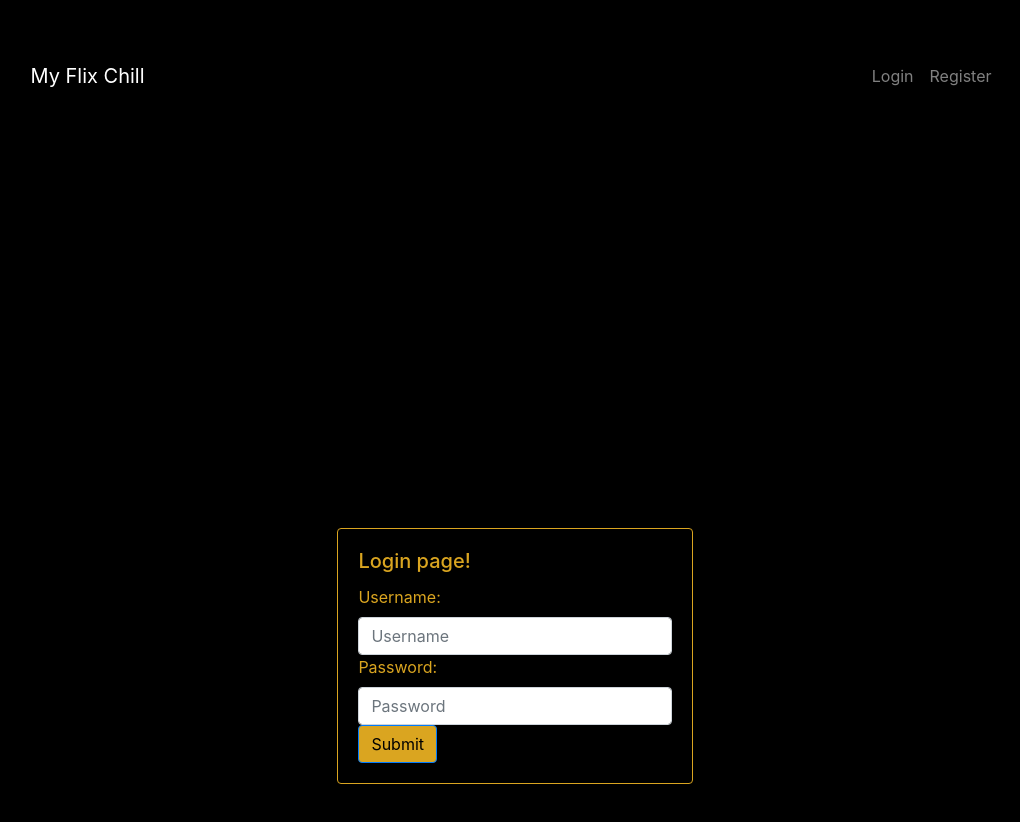
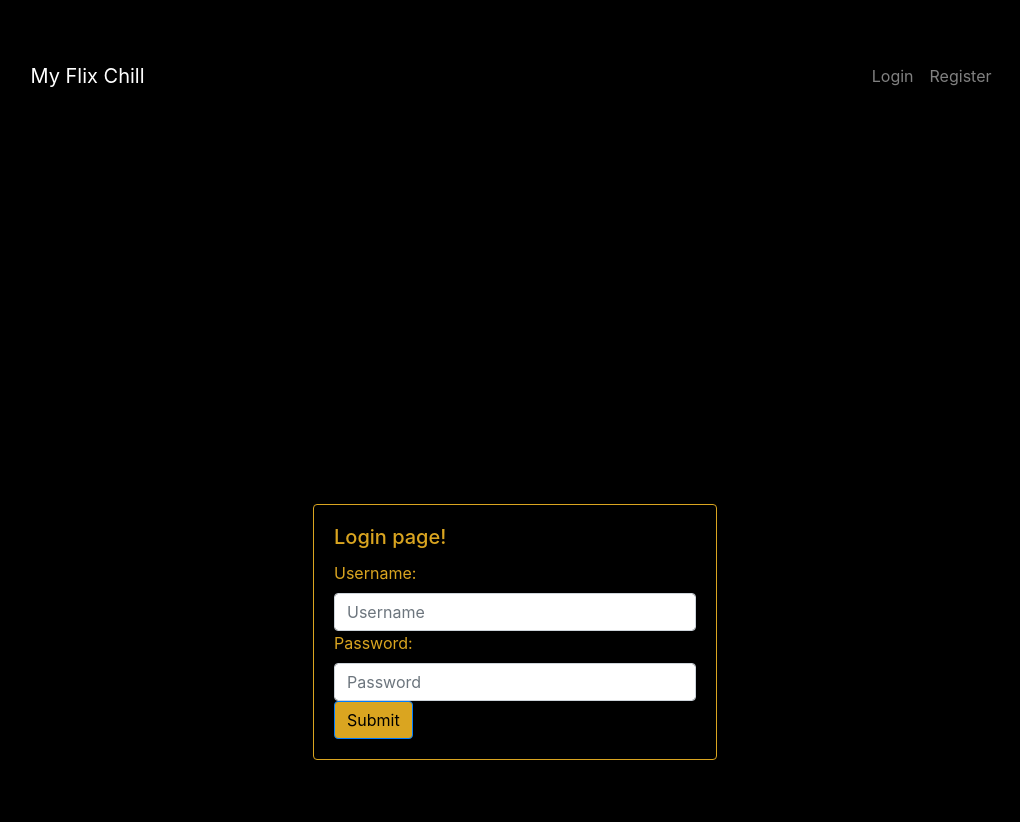
Before and after one commit to AG977/AG977-myFlix-client-, a React (Vite) app: page /profile in a window 1280 px wide. Shown: the top 822 px of the page, without its empty margins (125-1145 px from the left). Built offline with nearby package versions, Linux system fonts and the light colour scheme.

Commit message:
added style

```diff
--- a/src/components/profile-view/profile-view.scss
+++ b/src/components/profile-view/profile-view.scss
@@ -5,6 +5,26 @@ div.update-profile.card{
   background: #000;
 }
 
+
+div.card,
+div.favorite-movie.card-content.card {
+  min-height: 350px;
+  min-width: 172px;
+  padding: 10px;
+  border-color: #daa520;
+  background: #000;
+}
+
+img.card-img-top.fav-poster,
+div.favorite-movie.card-content.card  {
+  padding: 10px;
+  border-color: #daa520;
+  background: #000;
+  height: 220px;
+  width: 150px;
+  display: block;
+}
+
 div.col{
-  padding: 10%;
+  padding: 50px;
 }
```
